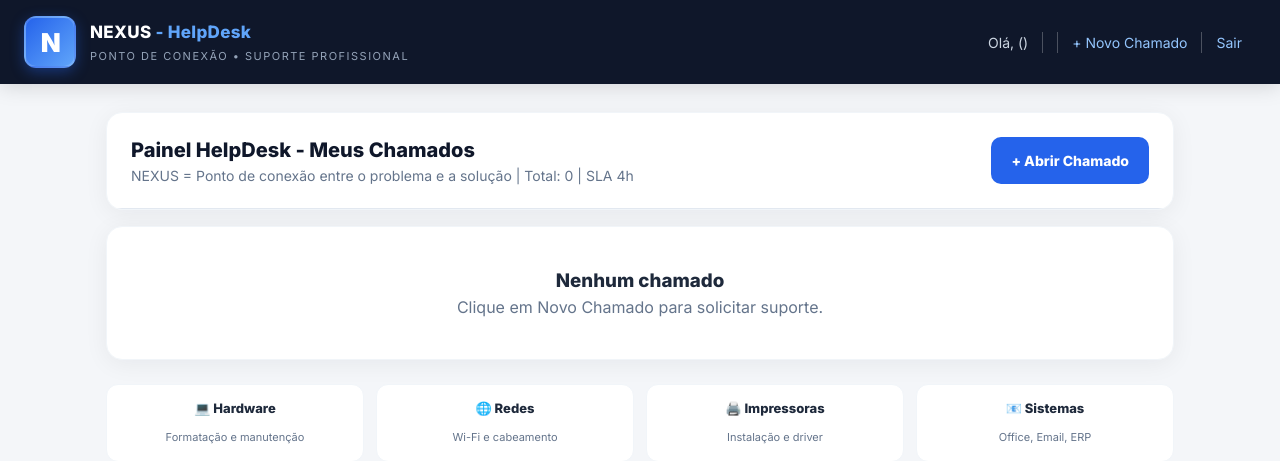
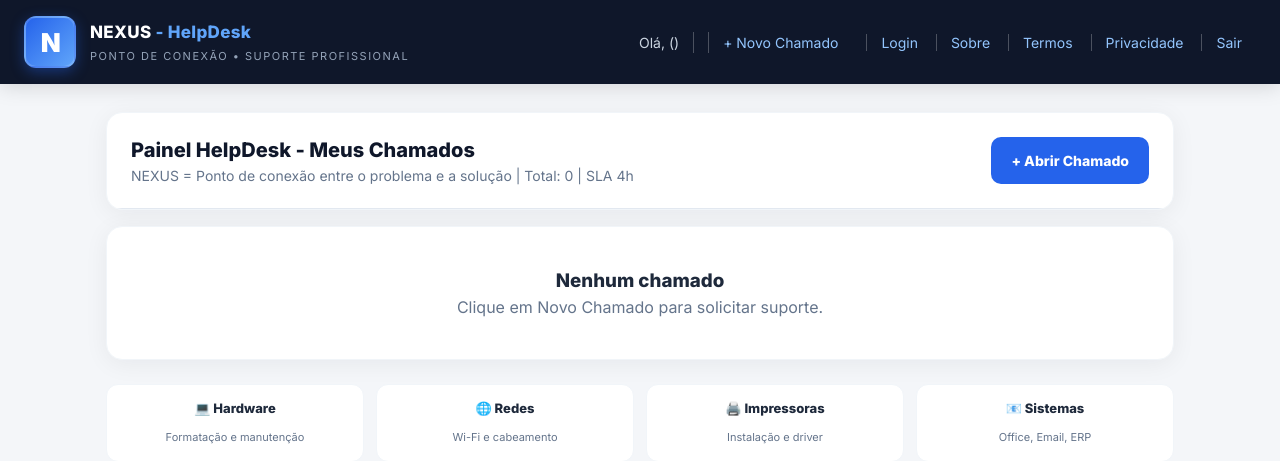
Before and after one commit to guilherme-medeiros-oliveira/helpdesk-nexus, a PHP site: page /dashboard.php in a window 1280 px wide. Shown: the top 461 px of the page. Run offline with PHP 8.4, Linux system fonts and the light colour scheme; the visitor is signed in with stand-in values (Sample User, id 1); data that the repository does not hold is empty.

Commit message:
atualizacao geral nexus

```diff
--- a/dashboard.php
+++ b/dashboard.php
@@ -39,6 +39,10 @@ if ($tipo === 'admin') {
   <nav class="hd-nav">
     <span>Olá, <?= htmlspecialchars($user['nome']) ?> (<?= $tipo ?>)</span>
     <a href="novo_chamado.php">+ Novo Chamado</a>
+    <div class="nav"><a href="/">Login</a>
+    <a href="/sobre.php">Sobre</a>
+    <a href="/termos.php">Termos</a>
+    <a href="/privacidade.php" class="active">Privacidade</a>
     <a href="logout.php">Sair</a>
   </nav>
 </header>
--- a/index.php
+++ b/index.php
@@ -75,6 +75,7 @@ if(isset($_POST['login'])){
 </head>
 <body style="display:flex;flex-direction:column;min-height:100vh">
 <header class="hd-header">
+
   <div class="hd-brand">
     <div class="hd-logo">N</div>
     <div>
@@ -85,7 +86,10 @@ if(isset($_POST['login'])){
   <nav class="hd-nav">
     <span>SLA 4h úteis</span>
     <a href="/registrar.php">Criar conta</a>
+    <a href="/">Login</a>
     <a href="/sobre.php">Sobre</a>
+    <a href="/termos.php">Termos</a>
+    <a href="/privacidade.php" class="active">Privacidade</a>
   </nav>
 </header>
 <main class="hd-container" style="flex:1;display:grid;place-items:center">
--- a/registrar.php
+++ b/registrar.php
@@ -57,6 +57,9 @@ if(isset($_POST['criar'])){
     <span>Novo no NEXUS?</span>
     <a href="index.php">Fazer Login</a>
     <a href="dashboard.php">Painel</a>
+    <a href="/sobre.php">Sobre</a>
+    <a href="/termos.php">Termos</a>
+    <a href="/privacidade.php" class="active">Privacidade</a>
   </nav>
 </header>
 
--- a/ver_chamado.php
+++ b/ver_chamado.php
@@ -116,7 +116,10 @@ $statusClass = strtolower(str_replace(' ', '_', $statusRaw));
   <nav class="hd-nav">
     <span>Ticket #<?= $id ?></span>
     <a href="dashboard.php">Painel</a>
-    <a href="novo_chamado.php">Novo</a>
+    <a href="novo_chamado.php">Novo Chamado</a>
+    <a href="/sobre.php">Sobre</a>
+    <a href="/termos.php">Termos</a>
+    <a href="/privacidade.php" class="active">Privacidade</a>
     <a href="logout.php">Sair</a>
   </nav>
 </header>
```
